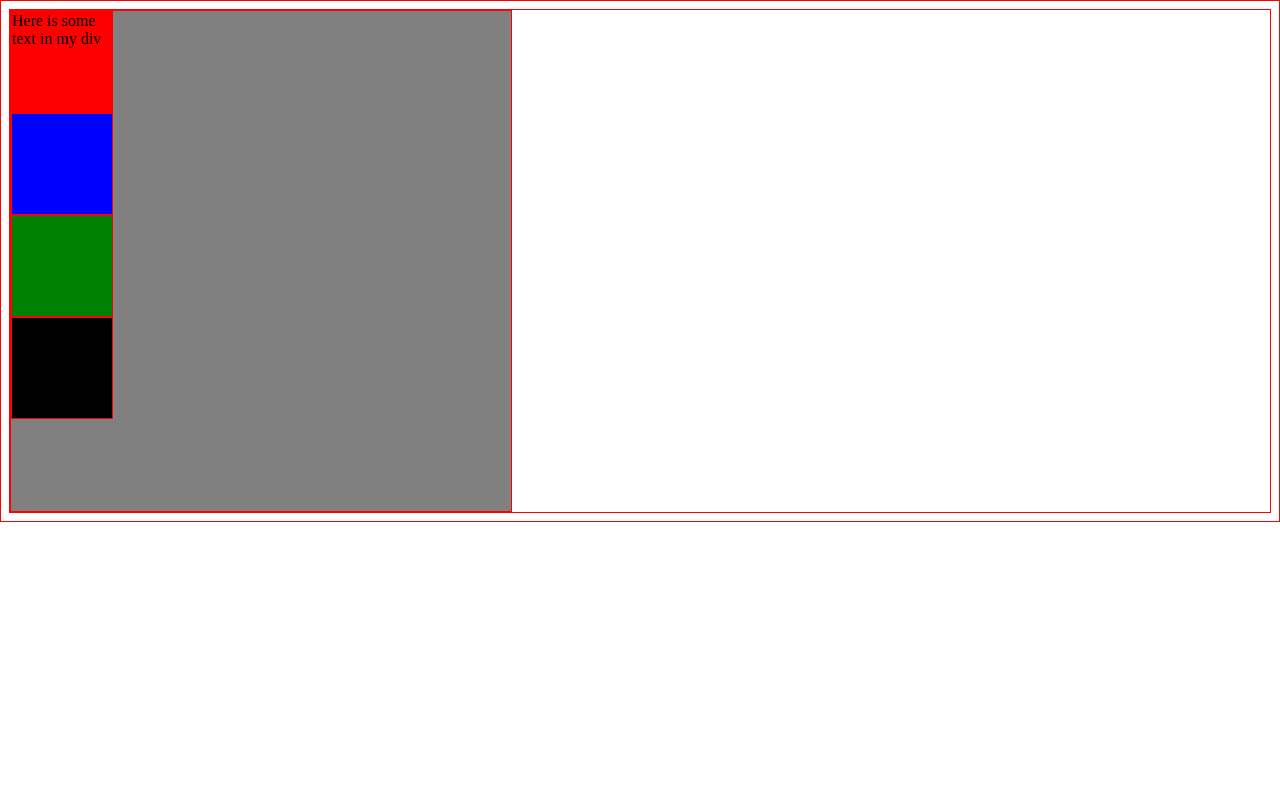
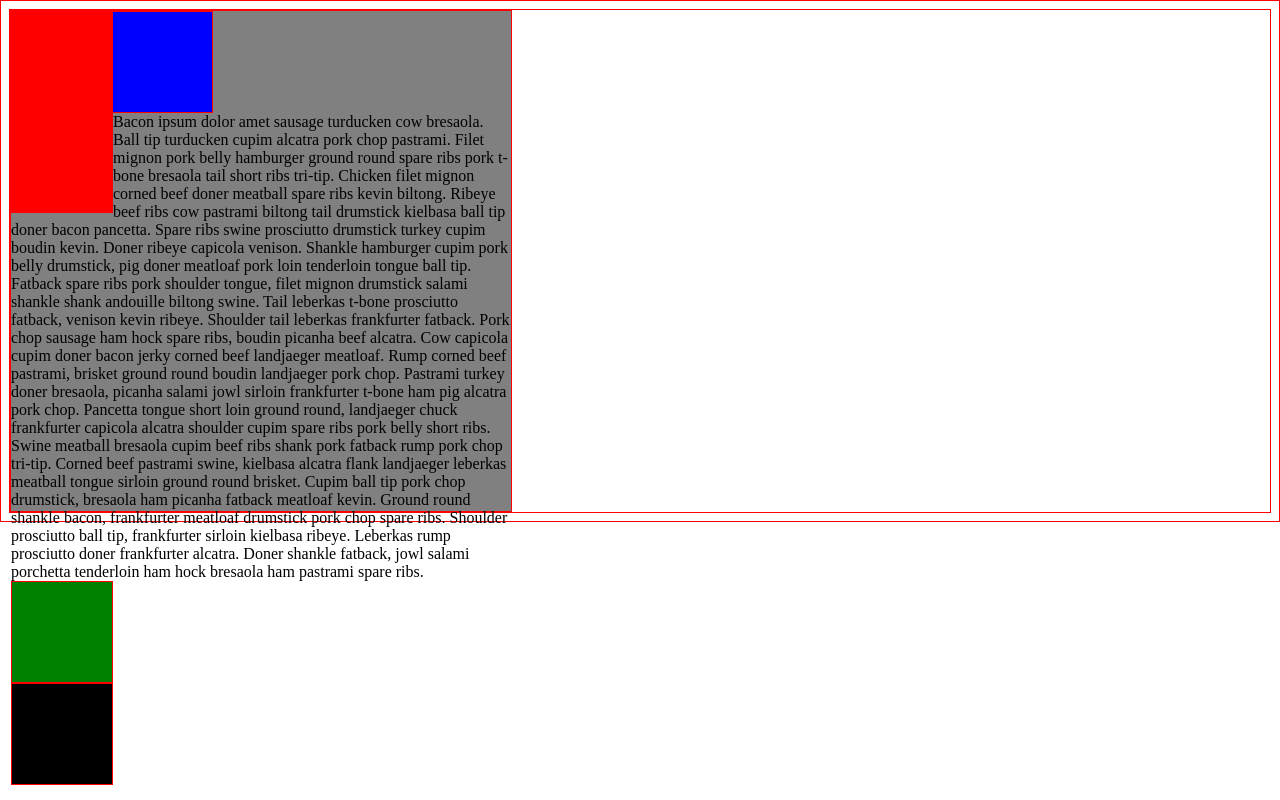
Before and after one commit to navyvet1125/css-positioning, a plain HTML site: page index.html in a window 1280 px wide. Drawn offline with Linux system fonts and the light colour scheme.

Commit message:
adds some floats

```diff
--- a/css/main.css
+++ b/css/main.css
@@ -15,10 +15,17 @@
 
 #square1 {
 	background: red;
+	height: 200px;
+	float: left;
+	/*display: inline-block;*/
 }
 
 #square2 {
 	background: blue;
+	width: 200px;
+	clear: right;
+	/*float: left;*/
+	/*display: inline-block;*/
 }
 
 #square3 {
--- a/index.html
+++ b/index.html
@@ -6,10 +6,18 @@
 </head>
 <body>
 	<div class ="container">
-		<div class="squares" id ="square1">
-			Here is some text in my div
-		</div>
-		<div class="squares" id ="square2"></div>		<div class="squares" id ="square3"></div>		<div class="squares" id ="square4"></div>
+		<div class="squares" id ="square1"></div>
+		<div class="squares" id ="square2"></div>
+		Bacon ipsum dolor amet sausage turducken cow bresaola. Ball tip turducken cupim alcatra pork chop pastrami. Filet mignon pork belly hamburger ground round spare ribs pork t-bone bresaola tail short ribs tri-tip. Chicken filet mignon corned beef doner meatball spare ribs kevin biltong. Ribeye beef ribs cow pastrami biltong tail drumstick kielbasa ball tip doner bacon pancetta.
+
+Spare ribs swine prosciutto drumstick turkey cupim boudin kevin. Doner ribeye capicola venison. Shankle hamburger cupim pork belly drumstick, pig doner meatloaf pork loin tenderloin tongue ball tip. Fatback spare ribs pork shoulder tongue, filet mignon drumstick salami shankle shank andouille biltong swine.
+
+Tail leberkas t-bone prosciutto fatback, venison kevin ribeye. Shoulder tail leberkas frankfurter fatback. Pork chop sausage ham hock spare ribs, boudin picanha beef alcatra. Cow capicola cupim doner bacon jerky corned beef landjaeger meatloaf. Rump corned beef pastrami, brisket ground round boudin landjaeger pork chop. Pastrami turkey doner bresaola, picanha salami jowl sirloin frankfurter t-bone ham pig alcatra pork chop. Pancetta tongue short loin ground round, landjaeger chuck frankfurter capicola alcatra shoulder cupim spare ribs pork belly short ribs.
+
+Swine meatball bresaola cupim beef ribs shank pork fatback rump pork chop tri-tip. Corned beef pastrami swine, kielbasa alcatra flank landjaeger leberkas meatball tongue sirloin ground round brisket. Cupim ball tip pork chop drumstick, bresaola ham picanha fatback meatloaf kevin. Ground round shankle bacon, frankfurter meatloaf drumstick pork chop spare ribs. Shoulder prosciutto ball tip, frankfurter sirloin kielbasa ribeye. Leberkas rump prosciutto doner frankfurter alcatra. Doner shankle fatback, jowl salami porchetta tenderloin ham hock bresaola ham pastrami spare ribs.
+
+		<div class="squares" id ="square3"></div>
+		<div class="squares" id ="square4"></div>
 	</div>
 </body>
 </html>
```
